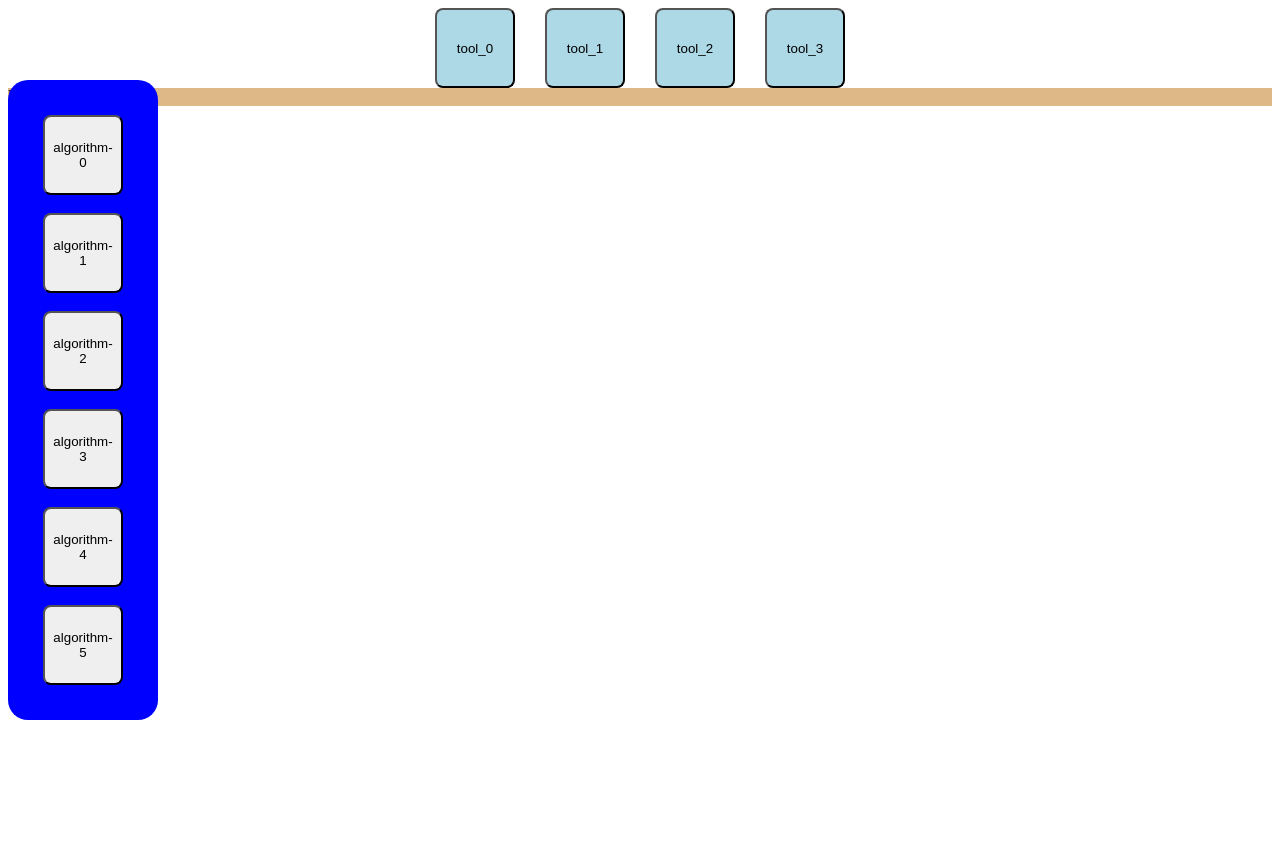
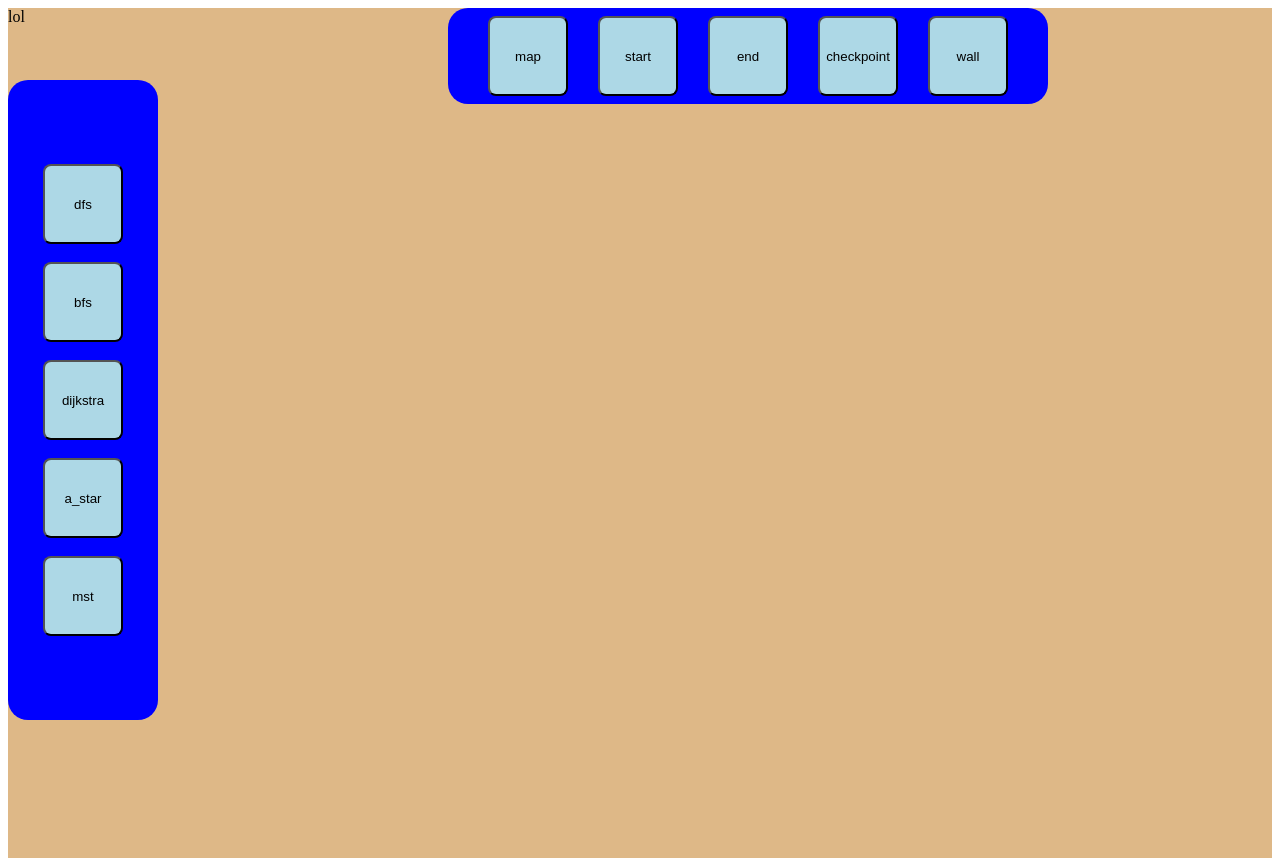
Before and after one commit to HahaBill/mazecraft-navigator, a plain HTML site: page index.html in a window 1280 px wide. Before the commit the page ends 800 px from the top, so only its background shows below. Drawn offline with Linux system fonts and the light colour scheme.

Commit message:
Refactored header and nav

```diff
--- a/index.html
+++ b/index.html
@@ -7,11 +7,10 @@
 
     <body>
         <nav>
-
         </nav>
         <header>
         </header>
-        <main id="main">
+        <main>
             lol
         </main>
         <footer>
--- a/scripts/generate_layout.js
+++ b/scripts/generate_layout.js
@@ -3,11 +3,12 @@ const mainElement = document.querySelector('main');
 const footerElement = document.querySelector('footer');
 const sidenavElement = document.querySelector('nav');
 
-const tools = ['start', 'end', 'checkpoint', 'wall'];
+const tools = ['map', 'start', 'end', 'checkpoint', 'wall'];
+const algorithms = ['dfs', 'bfs', 'dijkstra', 'a_star', 'mst'];
 
-function createHeaderTool(num) {
+function createHeaderTool(tool) {
     let toolElement = document.createElement('button');
-    toolElement.textContent = `tool_${num}`;
+    toolElement.textContent = `${tool}`;
 
     toolElement.style.backgroundColor = "lightblue";
     toolElement.style.width = "80px";
@@ -17,11 +18,11 @@ function createHeaderTool(num) {
     return toolElement;
 }
 
-function createAlgorithmsChoice(num) {
+function createAlgorithmsChoice(algorithm) {
     let algorithmElement = document.createElement('button');
-    algorithmElement.textContent = `algorithm-${num}`;
+    algorithmElement.textContent = `${algorithm}`;
 
-    algorithmElement.backgroundColor = "lightblue";
+    algorithmElement.style.backgroundColor = "lightblue";
     algorithmElement.style.width = "80px";
     algorithmElement.style.height = "80px";
     algorithmElement.style.borderRadius = "8px";
@@ -30,23 +31,6 @@ function createAlgorithmsChoice(num) {
 }
 
 (() => {
-    for(let i = 0; i < 4; i++) {
-        headerElement.appendChild(createHeaderTool(i));
-    }
-
-    for(let i = 0; i < 6; i++) {
-        sidenavElement.appendChild(createAlgorithmsChoice(i));
-    }
+    tools.forEach((tool) => headerElement.appendChild(createHeaderTool(tool)));
+    algorithms.forEach((algorithm) => sidenavElement.appendChild(createAlgorithmsChoice(algorithm)));
 })();
-
-/*
-
-function createNumber(number) {
-    let element = document.createElement("DIV");
-    element.textContent = number;
-    element.addEventListener("click", () => {
-    addNewDigit(number);
-    updateScreen();
-});
-
-*/
--- a/styles/styles.css
+++ b/styles/styles.css
@@ -1,14 +1,28 @@
-#main {
+main {
     display: flex;
     flex-direction: row;
     background-color: burlywood;
+
+    position: relative;
+    width: 100%;
+    height: 850px;
+    z-index: 1;
 }
 
 header {
     display: flex;
     flex-direction: row;
     justify-content: center;
+    align-items: center;
     gap: 30px;
+
+    position: fixed;
+    left: 35%;
+    background-color: blue;
+    width: 600px;
+    height: 12%;
+    border-radius: 20px;
+    z-index: 2;
 }
 
 nav {
@@ -24,4 +38,5 @@ nav {
     width: 150px;
     height: 80%;
     border-radius: 20px;
+    z-index: 2;
 }
```
Also changed, not shown: styles/sidenav.css (deleted).
